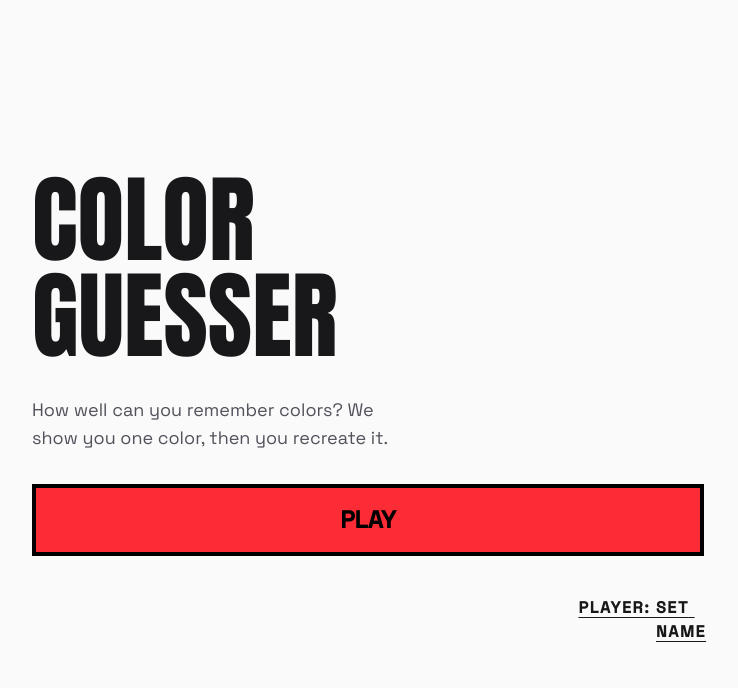
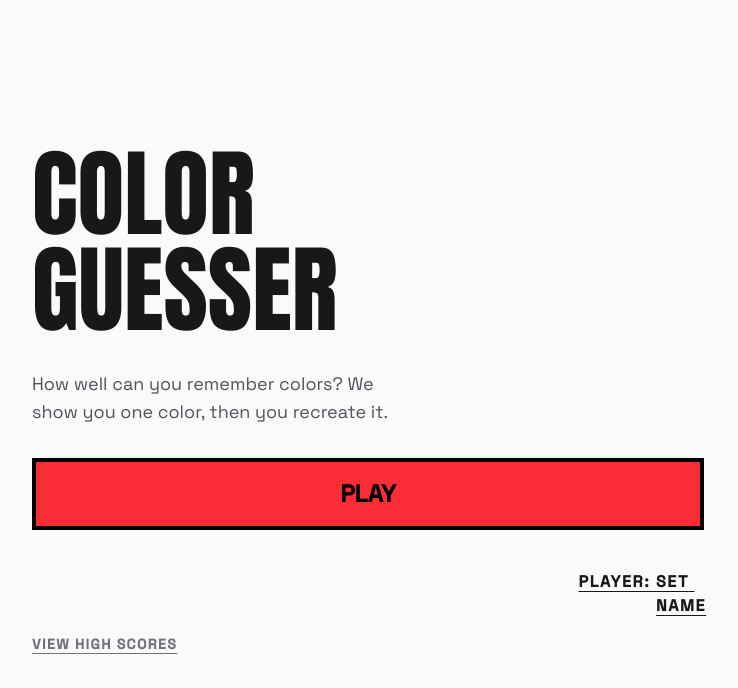
Before and after one commit to pabloyanezb/color-guesser, a Next.js app: page / in a window 1280 px wide. Shown: the top 688 px of the page, without its empty margins (272-1010 px from the left). Built offline with nearby package versions, Linux system fonts and the light colour scheme.

Commit message:
feat: add "View High Scores" button to StartPhase for improved player experience

```diff
--- a/src/app/page.tsx
+++ b/src/app/page.tsx
@@ -101,6 +101,7 @@ export default function Home() {
         {phase === "start" && (
           <StartPhase
             onStart={startGame}
+            onViewHighScores={() => handleViewTopScores("start")}
             activePlayerName={activePlayerName}
             onChangePlayerName={setActivePlayerName}
           />
--- a/src/components/phases/StartPhase.tsx
+++ b/src/components/phases/StartPhase.tsx
@@ -8,6 +8,7 @@ const PLAYER_TAG_MAX_LENGTH = 4;
 
 export function StartPhase({
   onStart,
+  onViewHighScores,
   activePlayerName = "",
   onChangePlayerName,
 }: StartPhaseProps) {
@@ -141,6 +142,17 @@ export function StartPhase({
           Name required (3-4 letters or numbers)
         </p>
       </form>
+      {onViewHighScores && (
+        <div className="fade-in flex items-end">
+          <button
+            type="button"
+            onClick={onViewHighScores}
+            className="text-sm font-bold uppercase tracking-widest underline underline-offset-4 text-zinc-500 hover:text-zinc-800 transition-colors cursor-pointer"
+          >
+            View High Scores
+          </button>
+        </div>
+      )}
     </div>
   );
 }
--- a/src/types/index.ts
+++ b/src/types/index.ts
@@ -35,6 +35,7 @@ export interface GameState {
 
 export interface StartPhaseProps {
   onStart: () => void;
+  onViewHighScores?: () => void;
   activePlayerName?: string;
   onChangePlayerName?: (name: string) => void;
 }
```
